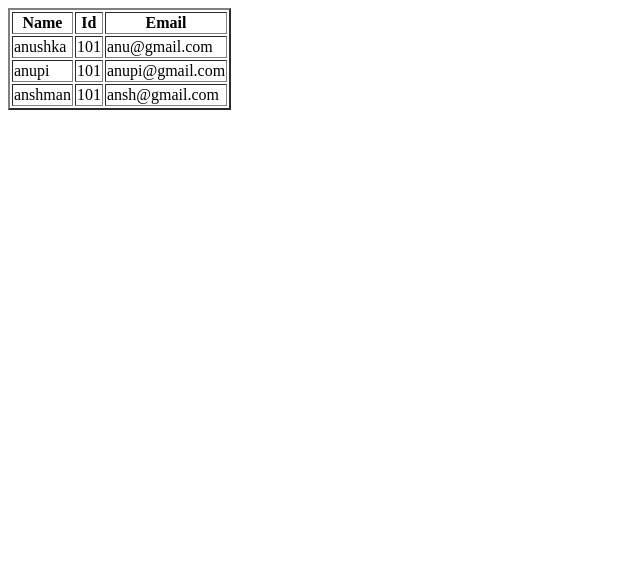
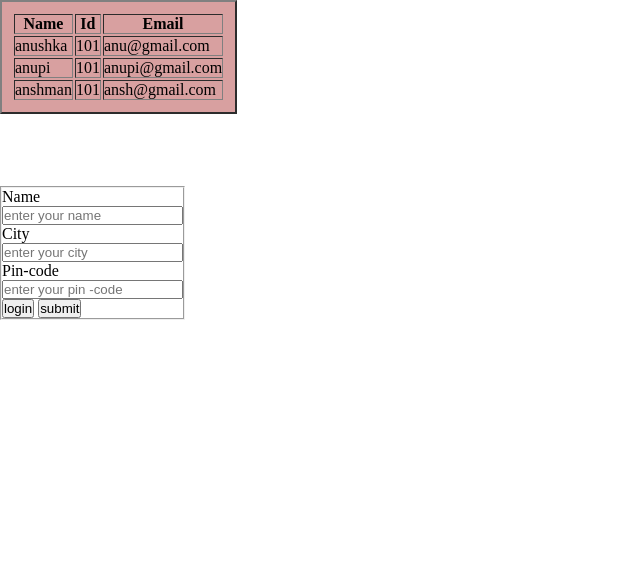
Before and after one commit to JuleePandey/First-Project, a PHP site: page / in a window 1280 px wide. Shown: the top 586 px of the page, without its empty margins (0-640 px from the left). Run offline with PHP 8.4, Linux system fonts and the light colour scheme.

Commit message:
home page updated

```diff
--- a/assets/css/style.css
+++ b/assets/css/style.css
@@ -4,9 +4,12 @@
     margin: 0px;
 }
 
-.one{
-    background-color: red;
+
+table{
+    background-color: rgb(216, 160, 160);
+    padding: 10px;
 }
-table{
-    background-color: darkgrey;
-}
+ form{
+    width: 100px;
+    height: 200px;
+ }
--- a/index.html
+++ b/index.html
@@ -4,6 +4,7 @@
     <meta charset="UTF-8">
     <meta name="viewport" content="width=device-width, initial-scale=1.0">
     <title>Document</title>
+    <link rel="stylesheet" href="/assets/css/style.css">
 </head>
 <body>
     <table border="2px">
@@ -28,5 +29,15 @@
             <td>ansh@gmail.com</td>
         </tr>
     </table>
+  <br><br><br><br>
+    <form>
+        <FIeldset>
+       Name <input type="text" placeholder="enter your name"><br>
+       City<input type="text" placeholder="enter your city"><br>
+       Pin-code<input type="number" placeholder="enter your pin -code">
+        <input type="submit" value="login">
+        <button>submit</button>
+    </FIeldset>
+    </form>
 </body>
 </html>
```
